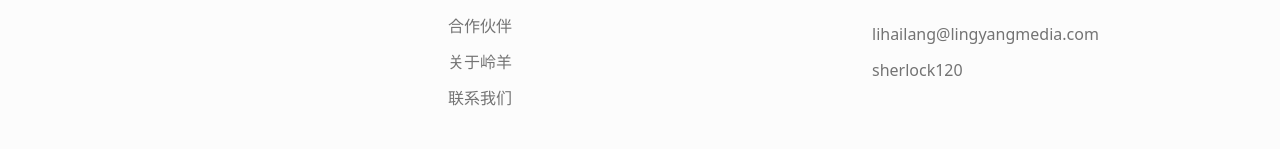
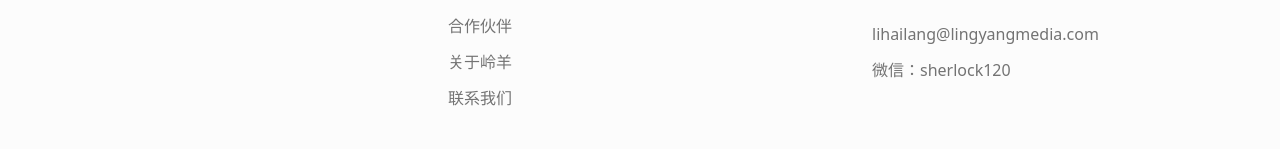
Before and after one commit to far695/ly3, a Next.js app: page / in a window 1280 px wide. Shown: the part 3342-3491 px from the top of the page. Built offline with nearby package versions, Linux system fonts and the light colour scheme.

Commit message:
Update footer.tsx

```diff
--- a/components/layout/footer.tsx
+++ b/components/layout/footer.tsx
@@ -39,7 +39,7 @@ export default function Footer() {
               </p>
               <p>
                 <a href="tel:+14155555555" className="hover:text-foreground transition-colors">
-                  sherlock120
+                  微信：sherlock120
                 </a>
               </p>
             </address>
```
